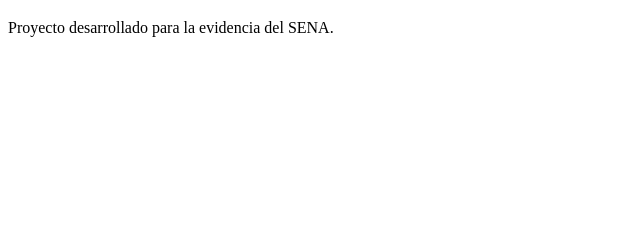
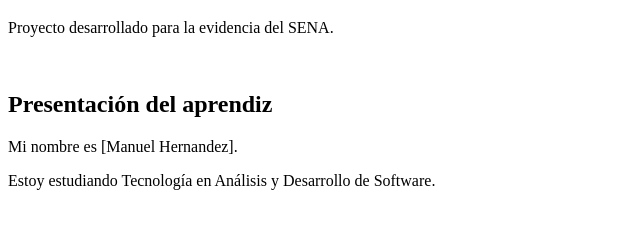
Before and after one commit to Elhache07/integraserv, a website: page index.html in a window 1280 px wide. Shown: the part 61-290 px from the top of the page, without its empty margins (0-640 px from the left). Drawn offline with Linux system fonts and the light colour scheme.

Commit message:
Segundo cambio: agregar contenido

```diff
--- a/index.html
+++ b/index.html
@@ -8,5 +8,10 @@
 <body>
      <h1>Mi primer proyecto web</h1>
     <p>Proyecto desarrollado para la evidencia del SENA.</p>
+
+    <br>
+     <h2>Presentación del aprendiz</h2>
+    <p>Mi nombre es [Manuel Hernandez].</p>
+    <p>Estoy estudiando Tecnología en Análisis y Desarrollo de Software.</p>
 </body>
 </html>
```
